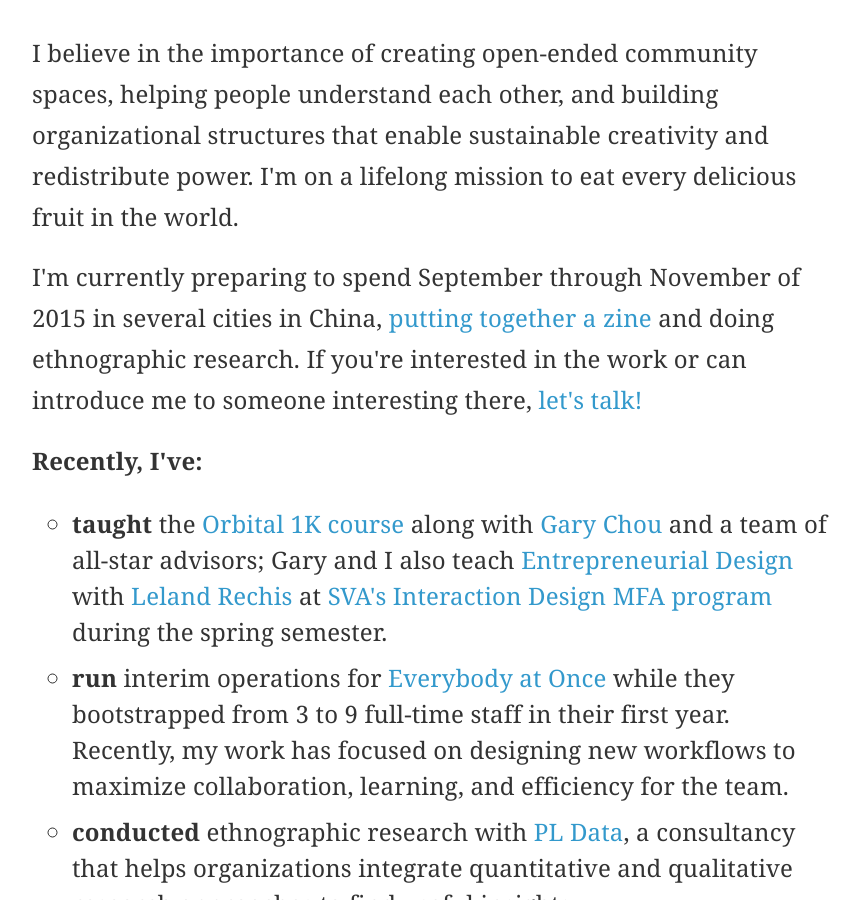
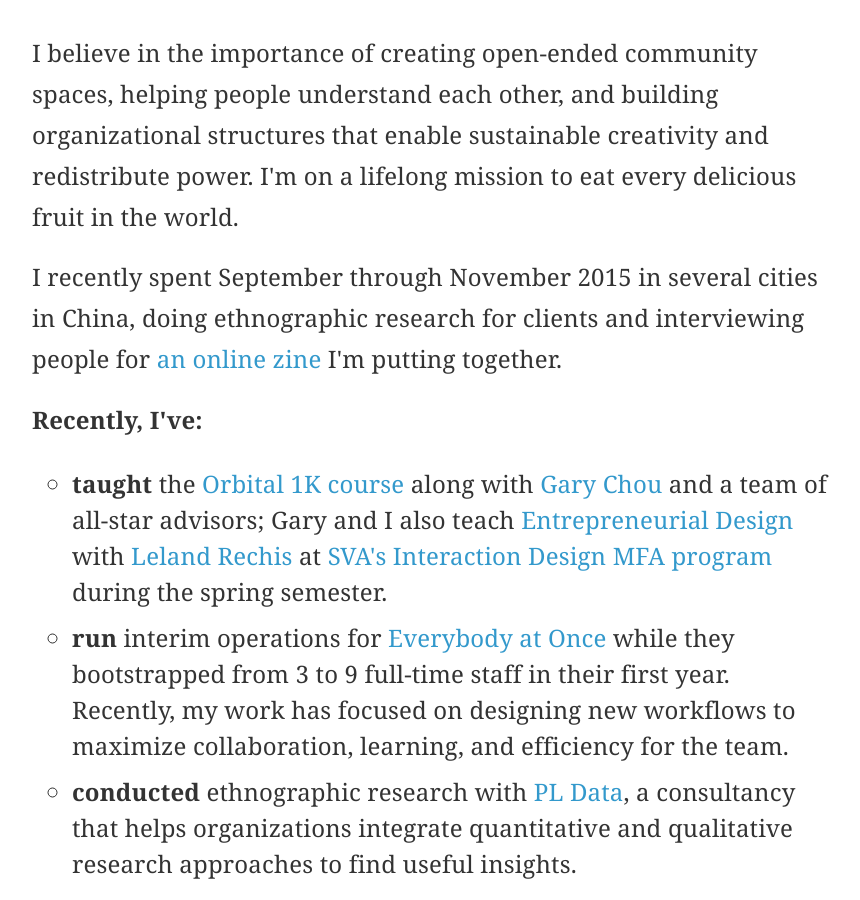
Before and after one commit to zamiang/christina-xu, a Jekyll site: the page built from index.html, in a window 1280 px wide and 900 px high, scrolled down 576 px. Shown: the whole window, without its empty margins (208-1068 px from the left). Built offline with Jekyll 4.4.1, drawn with Linux system fonts in a browser that asks for light colours; nearby versions of some CDN libraries; Markdown is read by kramdown in place of the engine named in the settings.

Commit message:
Update index.html

```diff
--- a/index.html
+++ b/index.html
@@ -22,7 +22,7 @@ layout: default
 <section id="about">
     <div class="section-content">
         <p>I believe in the importance of creating open-ended community spaces, helping people understand each other, and building organizational structures that enable sustainable creativity and redistribute power. I'm on a lifelong mission to eat every delicious fruit in the world.</p>
-        <p>I'm currently preparing to spend September through November of 2015 in several cities in China, <a href="https://www.kickstarter.com/projects/christinaxu/multi-entry-telling-the-stories-of-young-creative">putting together a zine</a> and doing ethnographic research.  If you're interested in the work or can introduce me to someone interesting there, <a href="mailto:hey@christinaxu.org">let's talk!</a></p>
+        <p>I recently spent September through November 2015 in several cities in China, doing ethnographic research for clients and interviewing people for <a href="https://www.kickstarter.com/projects/christinaxu/multi-entry-telling-the-stories-of-young-creative">an online zine</a> I'm putting together.</p>
         <p class="large">
             <b>Recently, I've:</b>
         </p>
```
